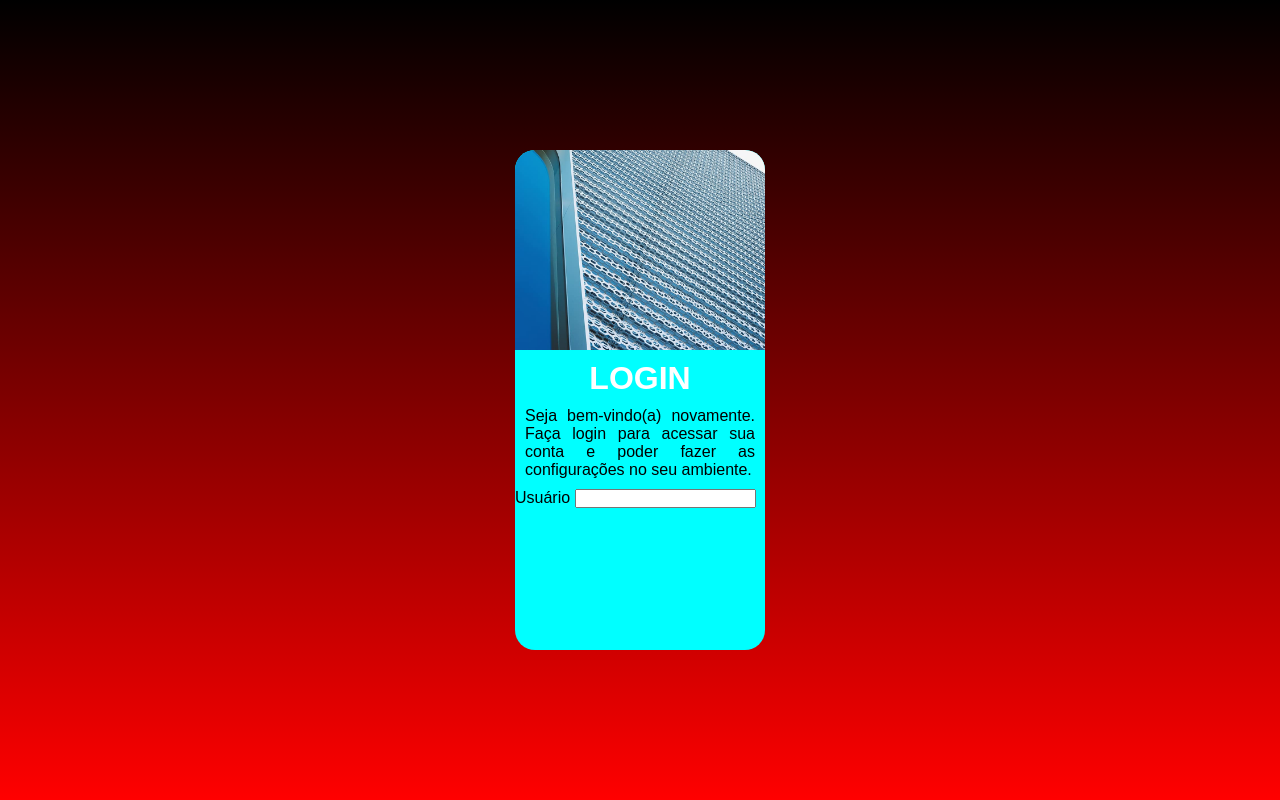
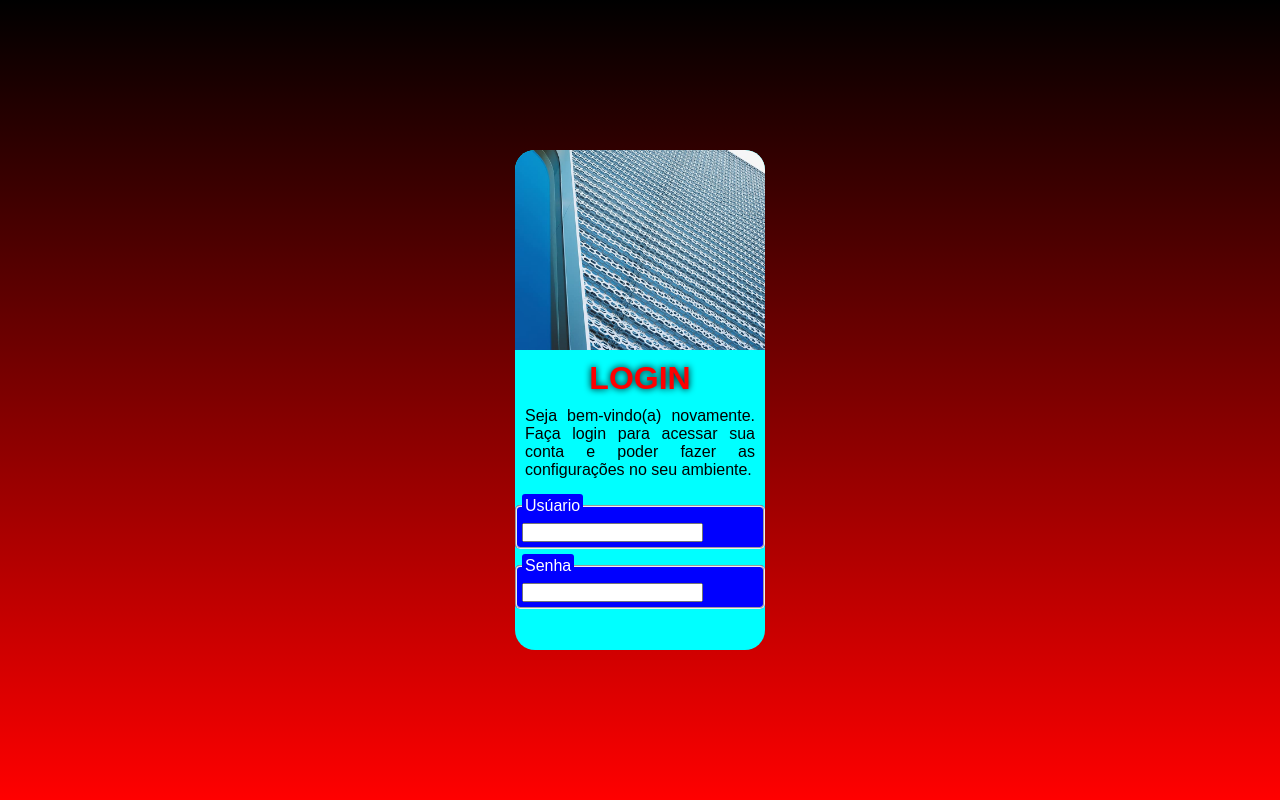
Before and after one commit to ChristopherCPinto/projeto-login, a plain HTML site: page TREINO LOGIN/indextreino.html in a window 1280 px wide. Drawn offline with Linux system fonts and the light colour scheme.

Commit message:
atualização login treino

```diff
--- a/TREINO LOGIN/estilo/Mediastyle.css
+++ b/TREINO LOGIN/estilo/Mediastyle.css
@@ -41,11 +41,26 @@ section#login{
 #login h1{
     padding-top: 10px;
     text-align: center;
-    color: white;
+    color: red;
     font-size: 2em;
+    text-shadow: 0px 0px 7px black;
+
 }
 #login p{
     text-align: center;
     text-align: justify;
     padding: 10px;
 }
+
+fieldset{
+    padding: 5px;
+    background-color: blue;
+    color: white;
+    border-radius: 5px;
+    margin-top: 5px;
+}
+fieldset legend{
+    background-color: blue;
+    padding: 3px;
+    border-radius: 3px;
+}
--- a/TREINO LOGIN/indextreino.html
+++ b/TREINO LOGIN/indextreino.html
@@ -20,8 +20,19 @@
 
             <form action="cadastro.php" method="post" autocomplete="on">
 
-                <label for="iusuario">Usuário</label>
+                <fieldset>
+                    <legend>Usúario</legend>
+                    <label for="iusuario"></label>
                 <input type="email" name="emai" id="iusuario">
+
+                </fieldset>
+
+                <fieldset>
+                    <legend>Senha</legend>
+                    <label for="isenha" aria-placeholder="senha"></label>
+                    <input type="password" name="senha" id="isenha">
+                </fieldset>
+
 
             </form>
 
```
